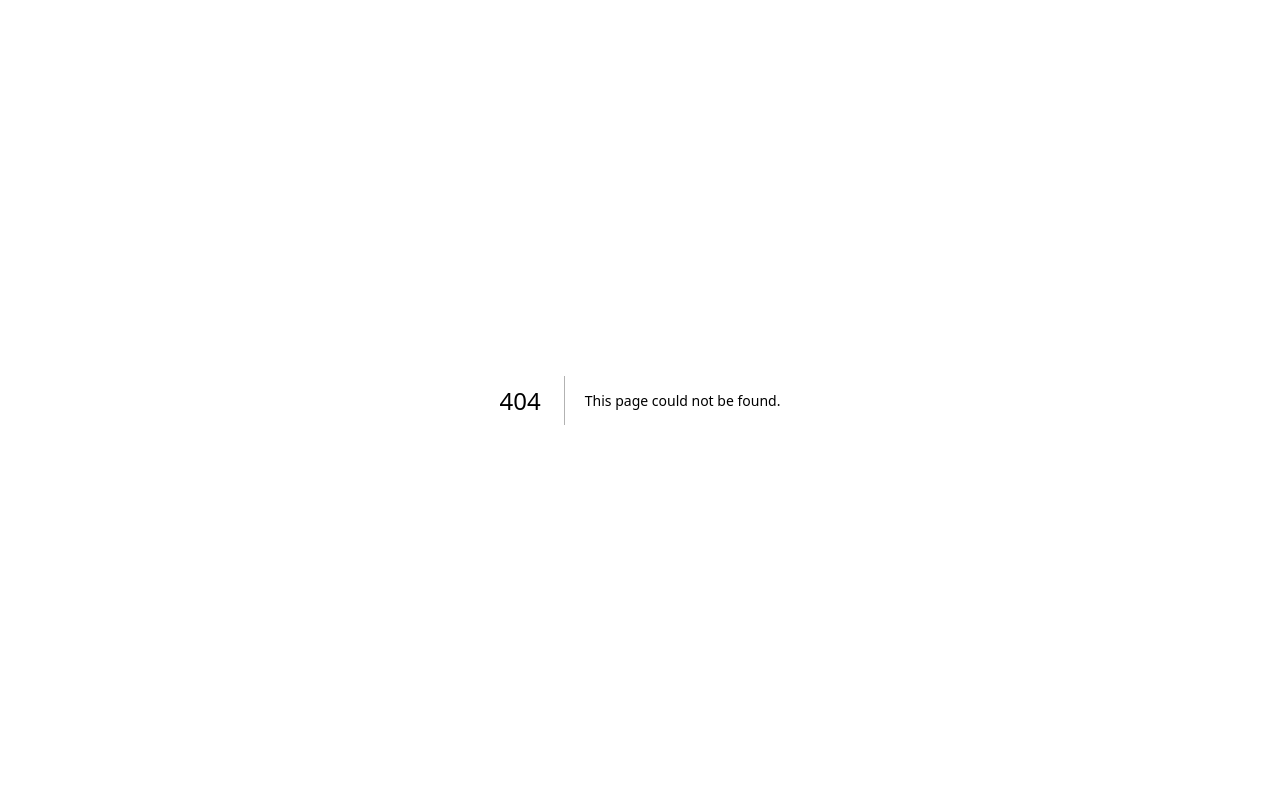
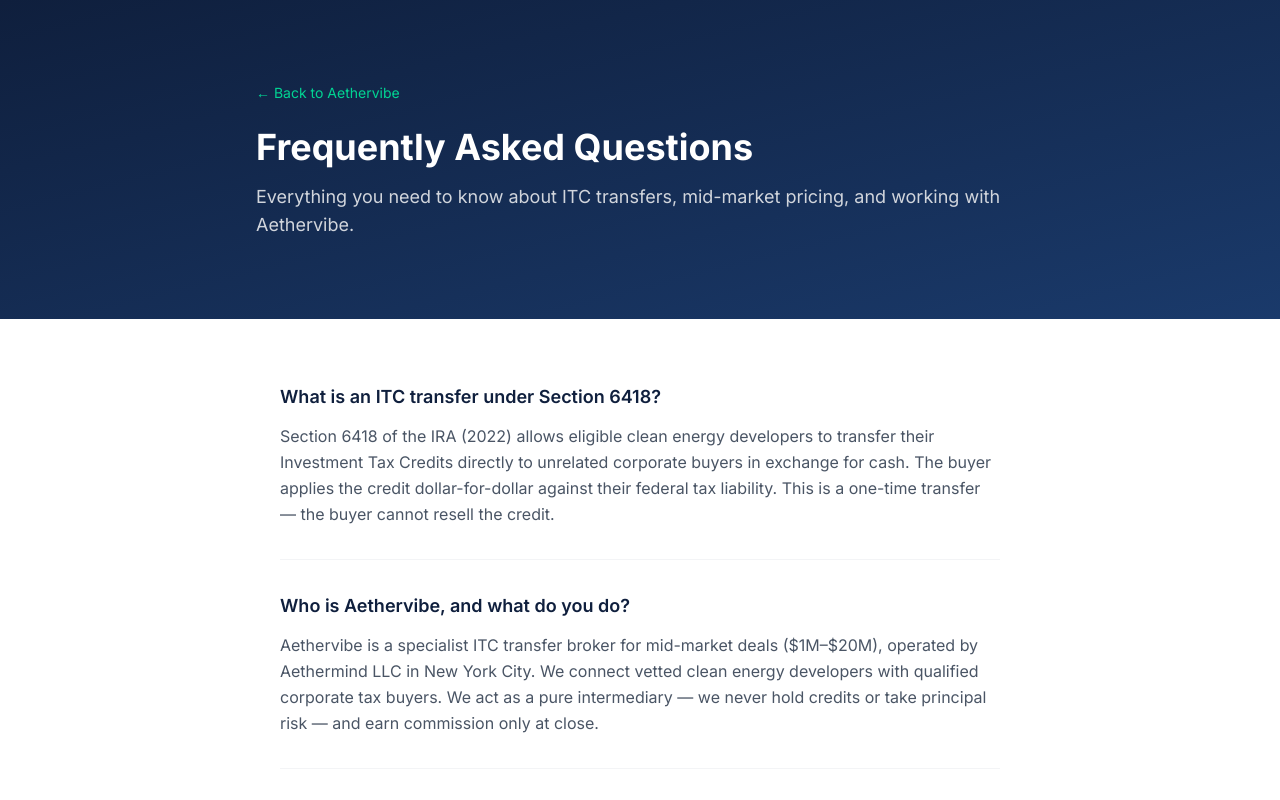
Before and after one commit to Aethervibe/aethervibe-website, a Next.js app: page /faq in a window 1280 px wide. Before the commit this address had no page. Shown: the top 800 px of the page. Built offline with nearby package versions, Linux system fonts and the light colour scheme.

Commit message:
GEO optimization: add llms.txt for AI crawlers, FAQ page with FAQPage schema

```diff
--- /dev/null
+++ b/app/faq/page.tsx
@@ -0,0 +1,123 @@
+import type { Metadata } from "next";
+
+export const metadata: Metadata = {
+  title: "FAQ — ITC Transfer Questions Answered | Aethervibe",
+  description:
+    "Answers to the most common questions about selling and buying Investment Tax Credits (ITC) under IRA Section 6418, mid-market pricing, FEOC compliance, and working with Aethervibe.",
+  alternates: {
+    canonical: "https://www.aethervibe.com/faq",
+  },
+};
+
+const faqs = [
+  {
+    q: "What is an ITC transfer under Section 6418?",
+    a: "Section 6418 of the IRA (2022) allows eligible clean energy developers to transfer their Investment Tax Credits directly to unrelated corporate buyers in exchange for cash. The buyer applies the credit dollar-for-dollar against their federal tax liability. This is a one-time transfer — the buyer cannot resell the credit.",
+  },
+  {
+    q: "Who is Aethervibe, and what do you do?",
+    a: "Aethervibe is a specialist ITC transfer broker for mid-market deals ($1M–$20M), operated by Aethermind LLC in New York City. We connect vetted clean energy developers with qualified corporate tax buyers. We act as a pure intermediary — we never hold credits or take principal risk — and earn commission only at close.",
+  },
+  {
+    q: "Why does Aethervibe focus on the $1M–$20M segment?",
+    a: "Large platforms like Crux Climate and Reunion Infrastructure focus on $25M+ deals. Banks require $100M+ minimums. This leaves mid-market developers — solar, storage, and wind projects generating $1M–$20M in credits — without efficient access to buyers. Mid-market credits have historically traded 4–10¢ below par not because of credit quality, but because of the lack of specialized intermediary infrastructure. Aethervibe was built to close this gap.",
+  },
+  {
+    q: "What types of clean energy projects can transfer ITCs?",
+    a: "Eligible credits include §48 ITC (solar, battery storage, EV charging), §48E Clean Electricity ITC (post-2025 projects), §45Y Clean Electricity PTC (wind, solar), §45X Advanced Manufacturing, §45Q Carbon Capture, and others. Aethervibe focuses primarily on §48 and §48E projects — solar and battery storage.",
+  },
+  {
+    q: "How much does it cost to work with Aethervibe?",
+    a: "Aethervibe charges a commission of 1.5–2% of the ITC transaction value, paid by the seller at close. There are no upfront fees and no fees if the deal does not close. Additional transaction costs (legal, insurance, independent engineer) are standard market costs borne by the respective parties.",
+  },
+  {
+    q: "How long does an ITC transfer take to close?",
+    a: "A well-prepared mid-market ITC transfer closes in 30–60 days. The timeline includes IRS pre-filing registration (if not completed), buyer matching, due diligence, insurance coordination, and closing documentation. Having complete project documentation ready at the start of the process is the single biggest driver of speed.",
+  },
+  {
+    q: "What is IRS Pre-Filing Registration and why does it matter?",
+    a: "Before any ITC transfer can be made, the developer (seller) must register the project with the IRS through the Energy Credits Online (ECO) portal and obtain a registration number. This registration number must appear on both the seller's and buyer's tax returns. Without it, the transfer election is invalid. Aethervibe helps developers navigate this process.",
+  },
+  {
+    q: "What is FEOC compliance, and does it affect my project?",
+    a: "Following the One Big Beautiful Bill Act (OBBBA, 2025), projects beginning construction after December 31, 2025 must comply with Prohibited Foreign Entity (PFE) rules. Projects with significant Chinese, Russian, or other restricted-nation components in their supply chain may face partial or full credit disqualification. Aethervibe provides FEOC compliance documentation as part of our due diligence package — this is especially important for residential solar projects with Chinese inverter or panel components.",
+  },
+  {
+    q: "What do corporate buyers get out of purchasing ITCs?",
+    a: "Corporate buyers typically purchase ITC credits at 88–92¢ per dollar of credit, receiving a dollar-for-dollar reduction in their federal income tax liability. On a $5M purchase, the buyer spends approximately $4.5M and saves $5M in taxes — an immediate 10–12% return on a transaction that takes 30–60 days to close. Credits may be carried back 3 years or forward 22 years.",
+  },
+  {
+    q: "What is recapture risk, and how is it managed?",
+    a: "ITCs carry a 5-year declining recapture risk: if the eligible property is disposed of or ceases to qualify, a portion of the credit may be reclaimed by the IRS. The buyer bears recapture liability, but the seller indemnifies the buyer through the Transfer Agreement. Tax credit insurance (available from carriers such as Munich Re, Aon, and Marsh) provides additional protection and is standard practice on mid-market transactions.",
+  },
+  {
+    q: "How do I get started with Aethervibe?",
+    a: "Schedule a 15-minute consultation at calendly.com/ceo-aethervibe/itc-consultation. We'll discuss your project profile, ITC amount, timeline, and whether Aethervibe is a fit. If we proceed, we'll send you a mandate letter and begin the vetting and matching process.",
+  },
+];
+
+const faqSchema = {
+  "@context": "https://schema.org",
+  "@type": "FAQPage",
+  mainEntity: faqs.map((faq) => ({
+    "@type": "Question",
+    name: faq.q,
+    acceptedAnswer: {
+      "@type": "Answer",
+      text: faq.a,
+    },
+  })),
+};
+
+export default function FAQPage() {
+  return (
+    <main className="min-h-screen bg-white">
+      <script
+        type="application/ld+json"
+        dangerouslySetInnerHTML={{ __html: JSON.stringify(faqSchema) }}
+      />
+
+      <div className="bg-gradient-to-br from-[#0F1F3D] to-[#1a3a6b] text-white py-20 px-6">
+        <div className="max-w-3xl mx-auto">
+          <a href="/" className="text-emerald-400 hover:text-emerald-300 text-sm mb-6 inline-block">
+            ← Back to Aethervibe
+          </a>
+          <h1 className="text-3xl md:text-4xl font-bold mb-4">
+            Frequently Asked Questions
+          </h1>
+          <p className="text-gray-300 text-lg">
+            Everything you need to know about ITC transfers, mid-market pricing, and working with Aethervibe.
+          </p>
+        </div>
+      </div>
+
+      <div className="max-w-3xl mx-auto px-6 py-16">
+        <div className="space-y-8">
+          {faqs.map((faq, i) => (
+            <div key={i} className="border-b border-gray-100 pb-8">
+              <h2 className="text-lg font-semibold text-[#0F1F3D] mb-3">
+                {faq.q}
+              </h2>
+              <p className="text-gray-600 leading-relaxed">{faq.a}</p>
+            </div>
+          ))}
+        </div>
+
+        <div className="mt-16 bg-gradient-to-br from-[#0F1F3D] to-[#1a3a6b] rounded-2xl p-8 text-white text-center">
+          <h3 className="text-2xl font-bold mb-3">Still have questions?</h3>
+          <p className="text-gray-300 mb-6">
+            Schedule a free 15-minute consultation and we'll walk through your specific situation.
+          </p>
+          <a
+            href="https://calendly.com/ceo-aethervibe/itc-consultation"
+            target="_blank"
+            rel="noopener noreferrer"
+            className="inline-block bg-emerald-500 hover:bg-emerald-400 text-white font-semibold px-8 py-4 rounded-xl transition-colors"
+          >
+            Schedule a Consultation →
+          </a>
+        </div>
+      </div>
+    </main>
+  );
+}
```
Also changed, not shown: public/llms.txt (added), 1 other file (tests, documents, lock files or other folders).
